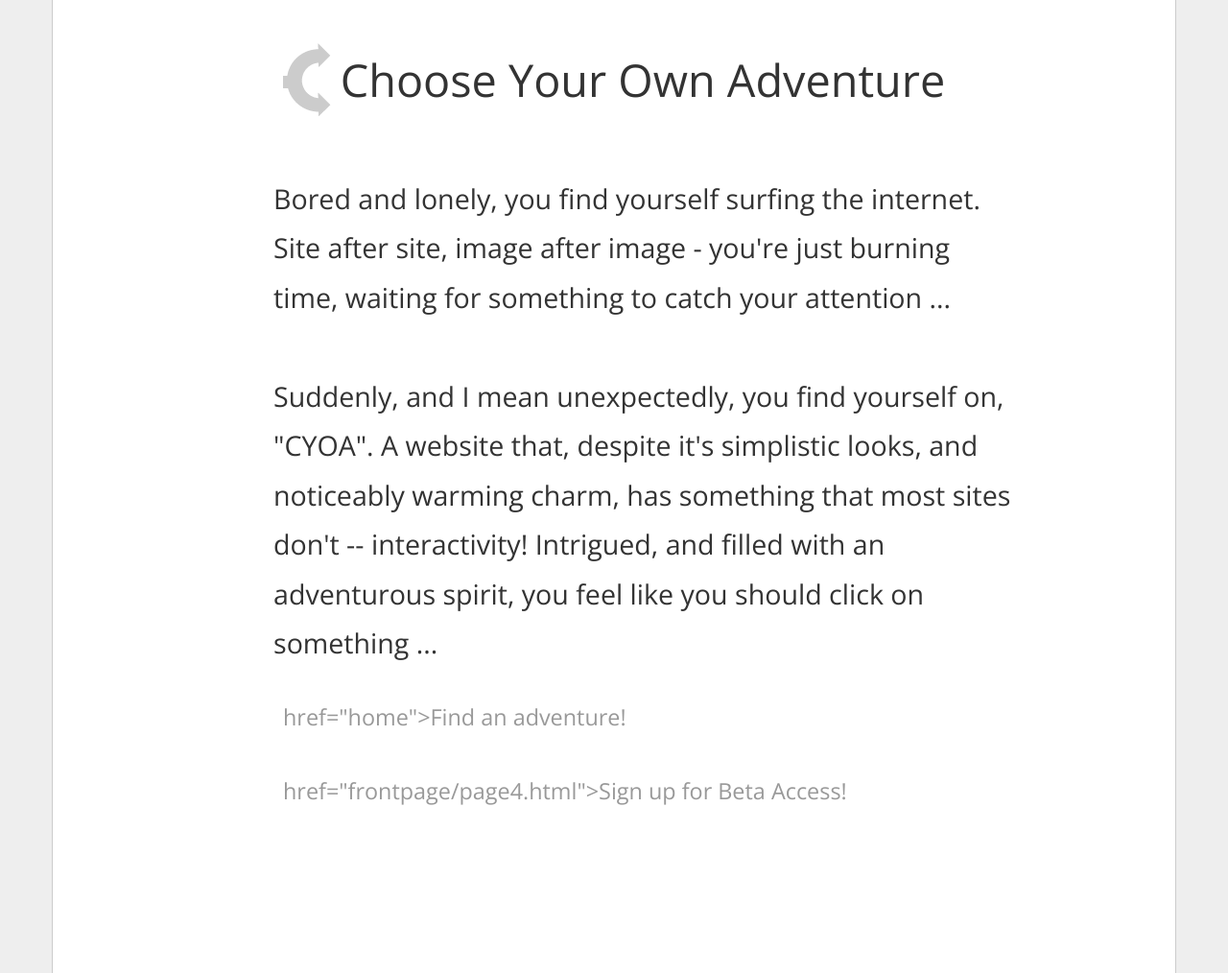
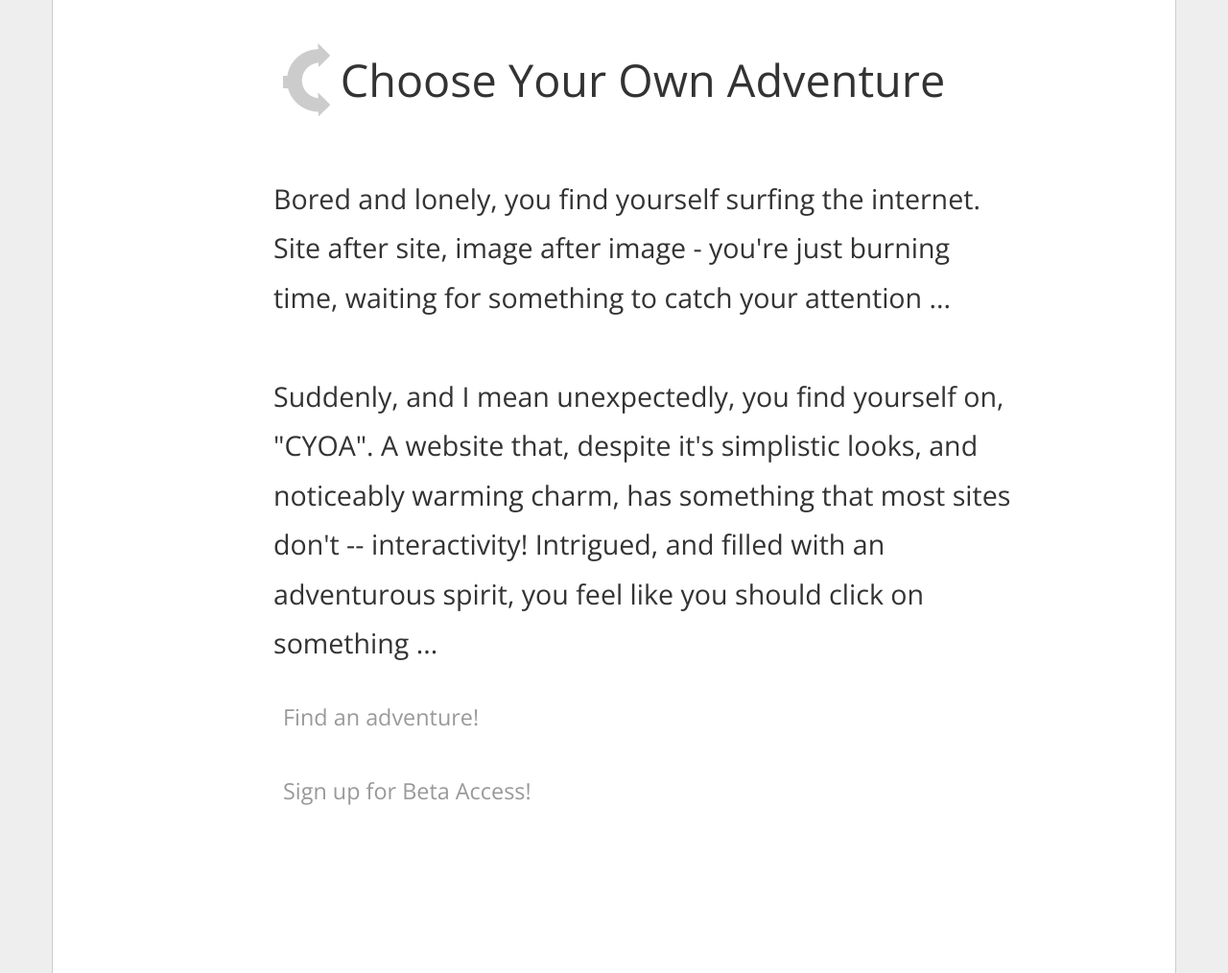
Before and after one commit to SethGossler/CYOA, a PHP site: page /index.php in a window 1280 px wide. Shown: the whole page at 96% size. Run offline with PHP 8.4, Linux system fonts and the light colour scheme; some libraries are stand-ins or nearby versions.

Commit message:
Vanity, take two.

```diff
--- a/frontpage/frontpage.php
+++ b/frontpage/frontpage.php
@@ -36,8 +36,8 @@
 
 				<div id="nextChoices">
 					<div class="innerBox">
-						<a class="index option"> href="home">Find an adventure!</a>
-						<a class="index option"> href="frontpage/page4.html">Sign up for Beta Access!</a>
+						<a class="index option" href="home">Find an adventure!</a>
+						<a class="index option" href="frontpage/page4.html">Sign up for Beta Access!</a>
 					</div>
 				</div>
 			</div>
```
